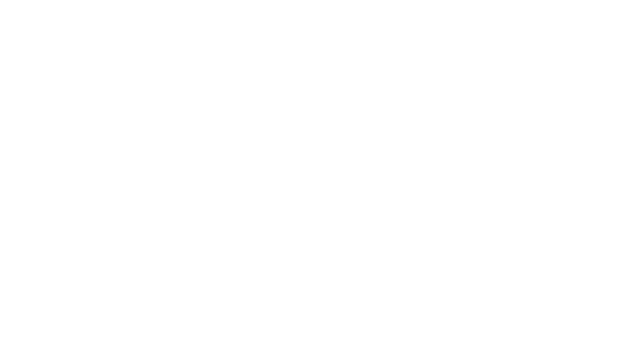
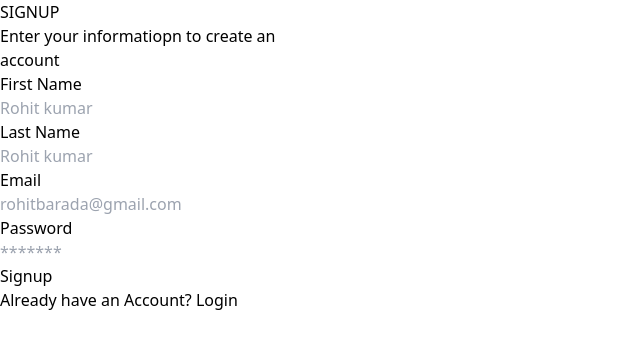
Before and after one commit to MrRohit-01/Paytm-basics, a React (Vite) app in the folder frontend/: page /signup in a window 1280 px wide. Before the commit this address had no page. Shown: the top 348 px of the page, without its empty margins (0-640 px from the left). Built offline with nearby package versions, Linux system fonts and the light colour scheme.

Commit message:
changed back to /signup

```diff
--- a/frontend/src/App.jsx
+++ b/frontend/src/App.jsx
@@ -11,7 +11,7 @@
     <div>
       <BrowserRouter>
         <Routes>
-          <Route path="/" element={<SignUp/>}/>
+          <Route path="/signup" element={<SignUp/>}/>
           <Route path="/login" element={<LogIn/>}/>
           <Route path="/dashboard" userName={userName}
           balance={balance} users={Users}
```
